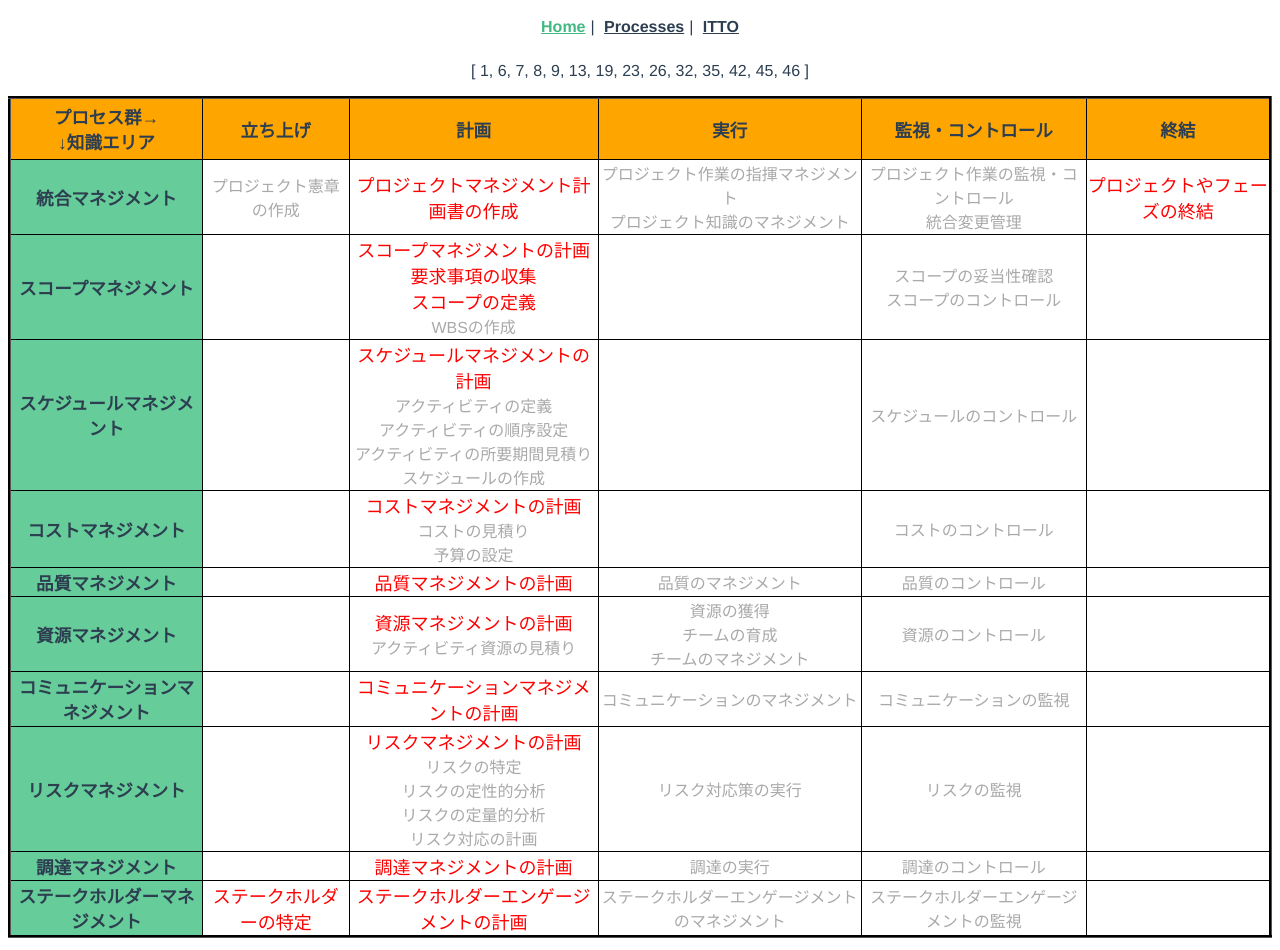
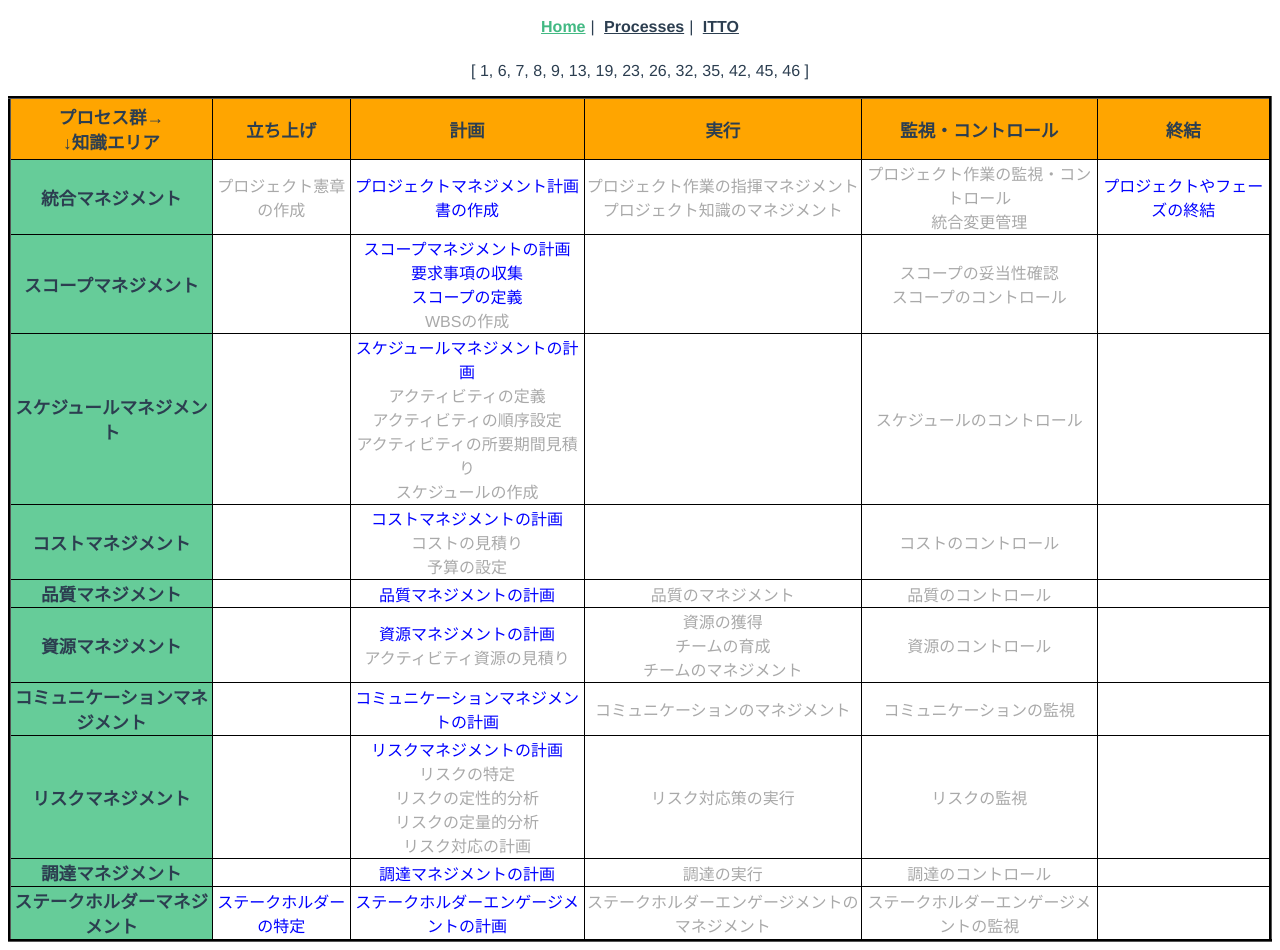
Before and after one commit to codesmith/pmbok-process, a Vue app: page /home in a window 1280 px wide. Built offline with nearby package versions, Linux system fonts and the light colour scheme.

Commit message:
インプットを青字に変更する

```diff
--- a/src/components/HomeTable.vue
+++ b/src/components/HomeTable.vue
@@ -589,8 +589,7 @@ export default {
   color: darkgrey;
 }
 .active {
-  color: red;
-  font-size: large;
+  color: blue;
 }
 
 thead > tr > td {
```
